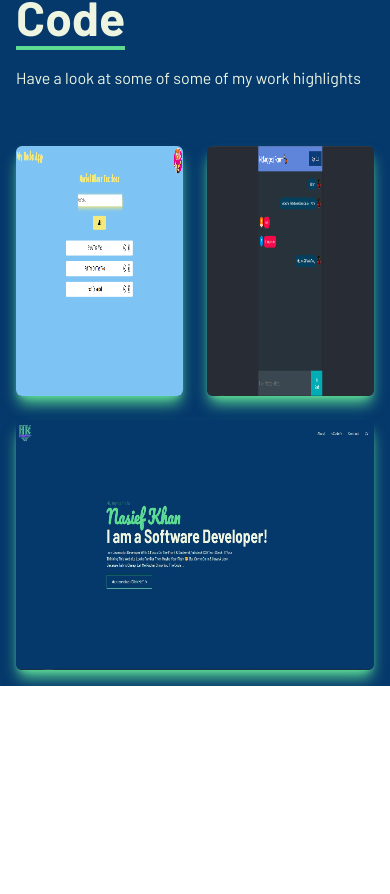
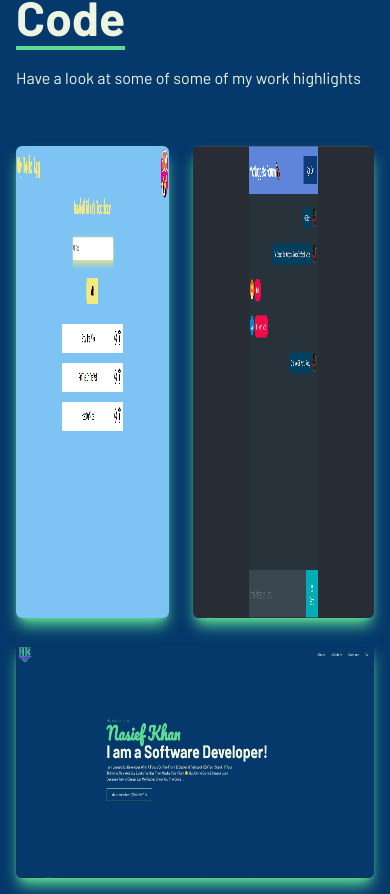
Before and after one commit to Nasiefk14/My-Portfolio, a React (Vite) app in the folder Portfolio/: page / in a window 390 px wide. Shown: the part 1711-2605 px from the top of the page. Before the commit the page ends 2397 px from the top, so only its background shows below. Built offline with nearby package versions, Linux system fonts and the light colour scheme.

Commit message:
Removed Styles That Blocked Hamburger Menu

```diff
--- a/Portfolio/src/index.css
+++ b/Portfolio/src/index.css
@@ -20,8 +20,6 @@
   font-family: "Pacifico";
 }
 .main-nav {
-  position: relative;
-  height: 250px;
   background-position: center;
   background-size: 100% 100%;
 }
@@ -29,7 +27,6 @@
   opacity: 3;
 }
 .overlay {
-  position: absolute;
   background-color: rgba(13, 29, 20, 0.432);
   border-radius: 6px;
   opacity: 0;
```
